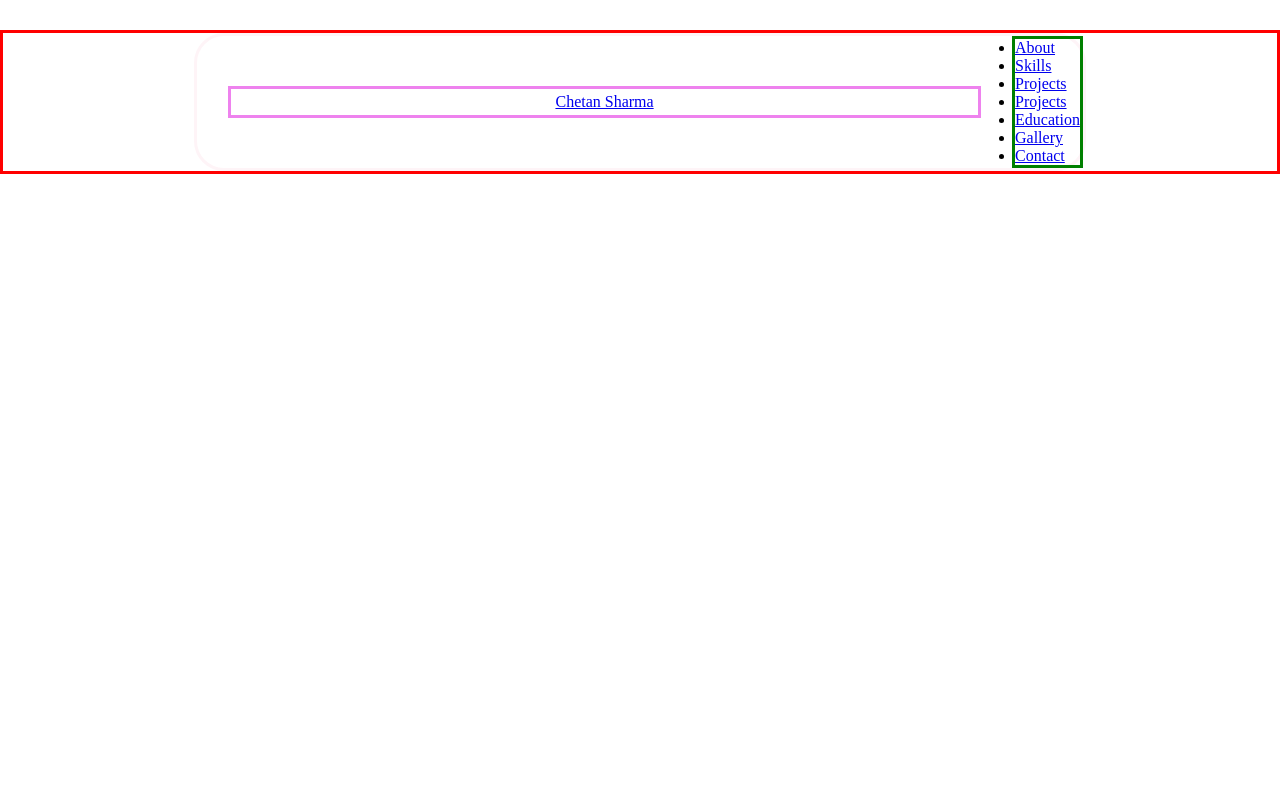
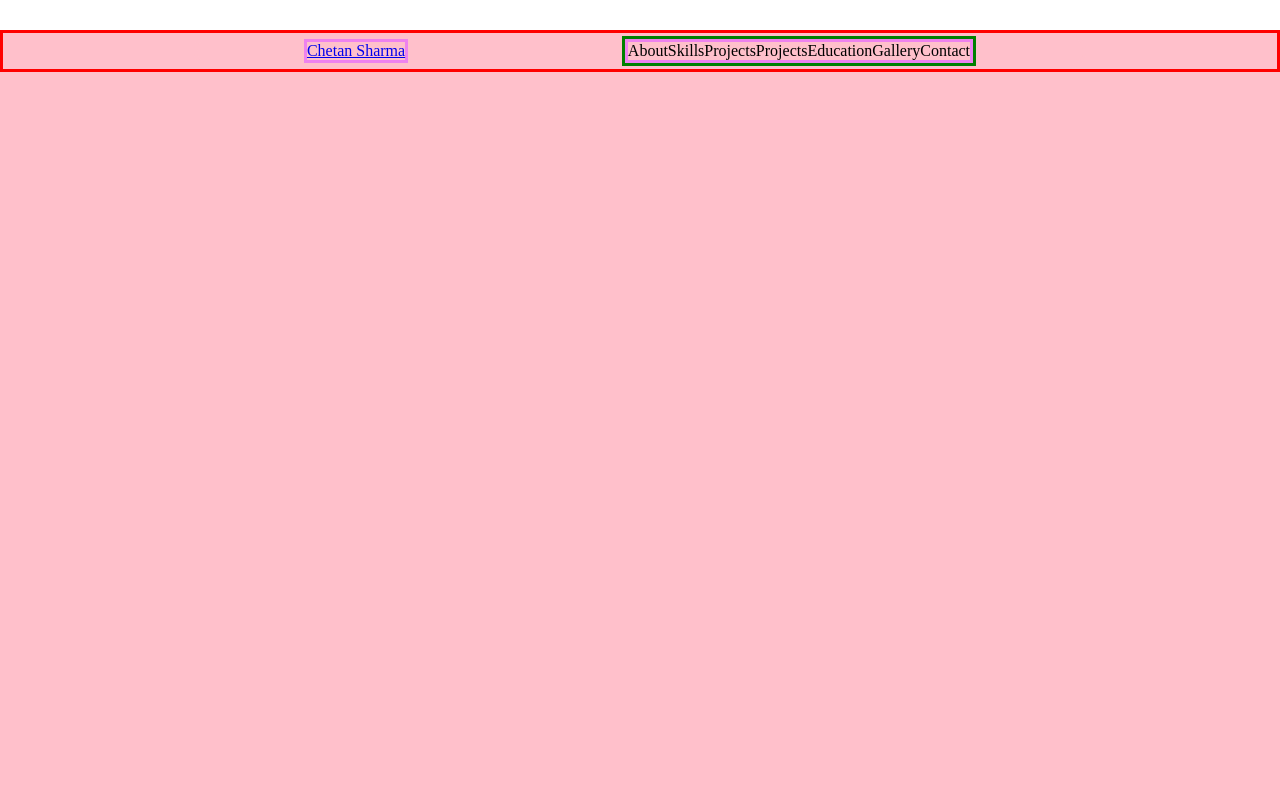
Before and after one commit to Chetan879149/portfolio, a plain HTML site: page index.html in a window 1280 px wide. Shown: the top 800 px of the page. Drawn offline with Linux system fonts and the light colour scheme.

Commit message:
updating style.css

```diff
--- a/style.css
+++ b/style.css
@@ -6,7 +6,7 @@
 }
 /*-----------------Tode root----------------*/
 :root{
-     --bg-color: black;
+     --bg-color: pink;
      --text-color: white;
 
 }
@@ -17,6 +17,7 @@ html{
 /*----------Main Styling Start--------------*/
 section{
     height: 100vh;
+    background-color: var(--bg-color);
 }
 .home-container{
     border: 3px solid red;
@@ -25,7 +26,7 @@ section{
 
 }
 .nav-container{
-    border: 3px solid #df26510c;
+    border: 3px solid var(--bg-color);
     display: flex;
     align-items: center;
     justify-content: space-around;
@@ -35,16 +36,27 @@ section{
 }
 .nav-left{
     border: 3px solid violet;
+}
+.nav a {
+    color: var(--text-color);
+    text-decoration: none;
+    font-family: fantasy;
+    font-size: 2rem;
+
+}
+
+.nav-right{
+    border: 3px solid green;
+}
+.nav-items{
+    border: 3px solid violet;
     display: flex;
     align-items: center;
     justify-content: space-around;
-    width: 85%;
-    margin-top: ;
-    height: 2rem;
-    margin: 0 auto;
-
+    list-style: none;
 
 }
-.nav-right{
-    border: 3px solid green;
+.nav-links{
+    text-decoration: none;
+    color: var(--text-color-);
 }
```
